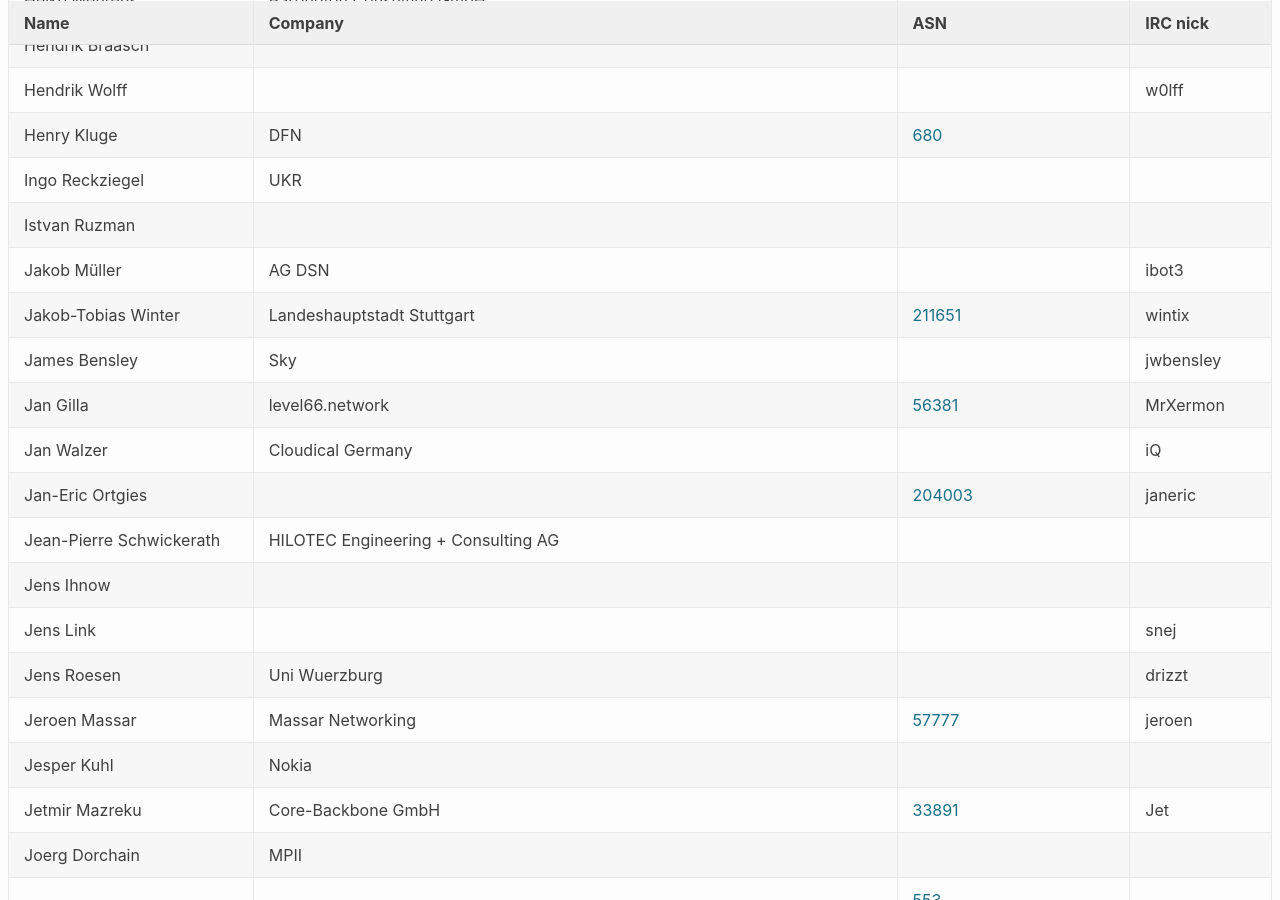
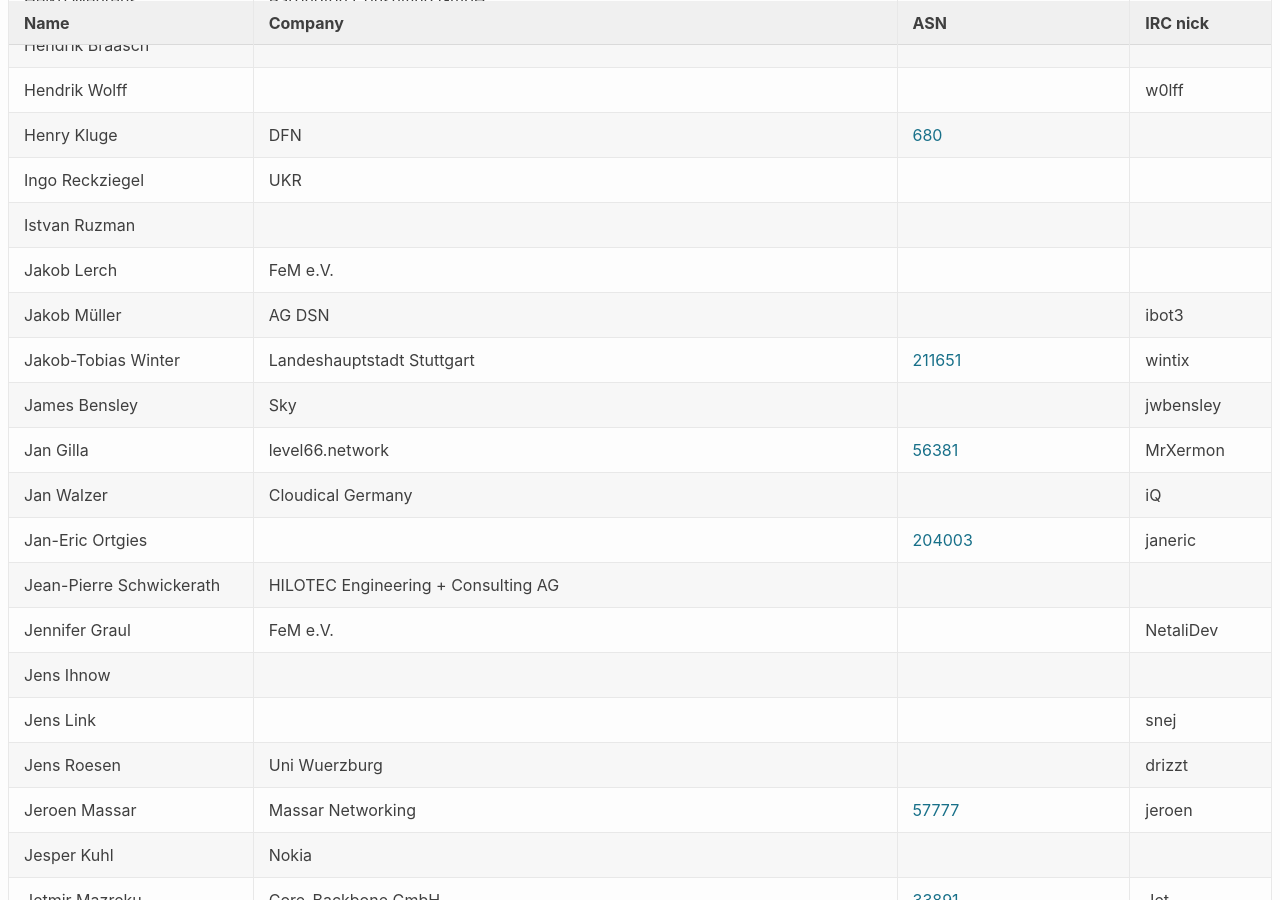
Before and after one commit to denog/pretix-attendeelist, a Jekyll site: the page built from denog13/index.markdown, in a window 1280 px wide and 900 px high, scrolled down 3790 px. Built offline with Jekyll 4.4.1, drawn with Linux system fonts in a browser that asks for light colours.

Commit message:
Latest data: Sat Oct  9 22:31:57 UTC 2021

```diff
--- a/_data/attendees_denog13.json
+++ b/_data/attendees_denog13.json
@@ -528,6 +528,12 @@
     "asn": null
   },
   {
+    "name": "Jakob Lerch",
+    "company": "FeM e.V.",
+    "irc": null,
+    "asn": null
+  },
+  {
     "name": "Jakob Müller",
     "company": "AG DSN",
     "irc": "ibot3",
@@ -567,6 +573,12 @@
     "name": "Jean-Pierre Schwickerath",
     "company": "HILOTEC Engineering + Consulting AG",
     "irc": null,
+    "asn": null
+  },
+  {
+    "name": "Jennifer Graul",
+    "company": "FeM e.V.",
+    "irc": "NetaliDev",
     "asn": null
   },
   {
```
